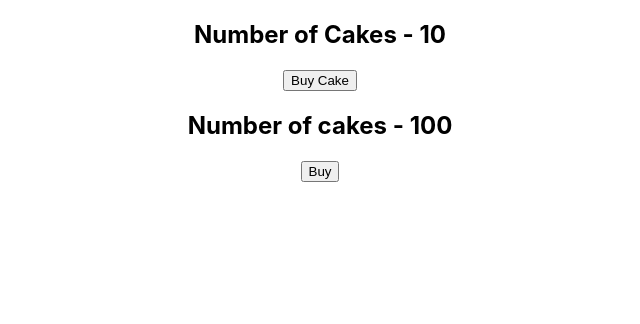
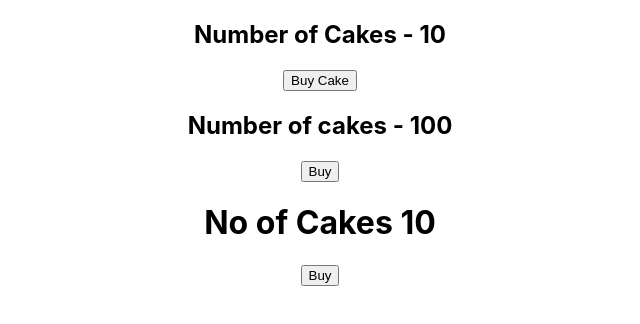
Before and after one commit to dilshan-98/react-redux-demo, a React (Create React App) app: page / in a window 1280 px wide. Shown: the top 324 px of the page, without its empty margins (320-960 px from the left). Built offline with nearby package versions, Linux system fonts and the light colour scheme.

Commit message:
useSelector hook for the state instead of stateToProps

```diff
--- a/src/App.js
+++ b/src/App.js
@@ -2,12 +2,14 @@ import './App.css';
 import ReduxContainer from './components/ReduxContainer';
 import { Provider } from "react-redux";
 import store from './redux/store';
+import { HooksReduxContainer } from './components/HooksReduxContainer';
 
 function App() {
   return (
     <Provider store={store}>
       <div className="App">
         <ReduxContainer />
+        <HooksReduxContainer />
       </div>
     </Provider>
   );
--- /dev/null
+++ b/src/components/HooksReduxContainer.js
@@ -0,0 +1,12 @@
+import React from "react"
+import { useSelector } from "react-redux";
+
+export const HooksReduxContainer = (props) => {
+    const cakes = useSelector(state => state.noOfCakes);
+    return (
+        <div>
+            <h1>No of Cakes {cakes}</h1>
+            <button>Buy</button>
+        </div>
+    )
+}
```
